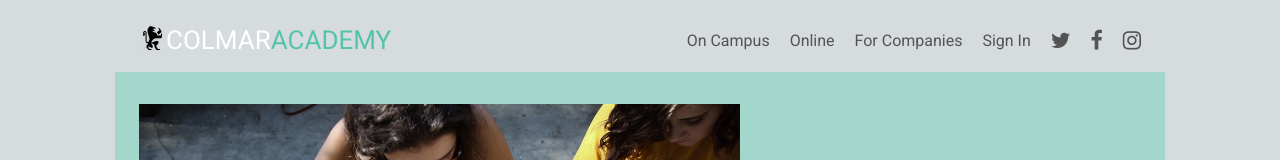
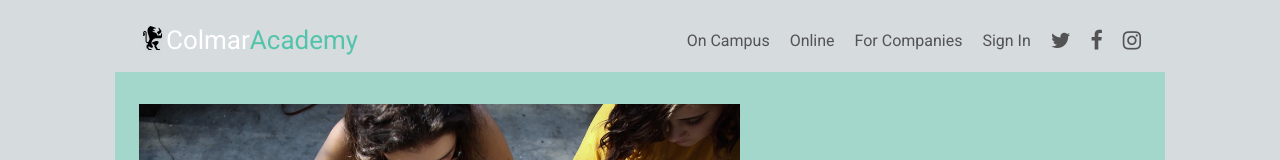
Before and after one commit to ryababukha/colmar, a plain HTML site: page index.html in a window 1280 px wide. Shown: the top 160 px of the page. Drawn offline with Linux system fonts and the light colour scheme.

Commit message:
Update index.html

```diff
--- a/index.html
+++ b/index.html
@@ -19,8 +19,8 @@
           <div class="container full-logo">
             <img src="resources/images/ic-logo.svg" alt="Academy Logo">
             <span class="logo-text">
-              <span>COLMAR</span>
-              <span>ACADEMY</span>
+              <span>Colmar</span>
+              <span>Academy</span>
             </span>
           </div>
           <nav>
```
